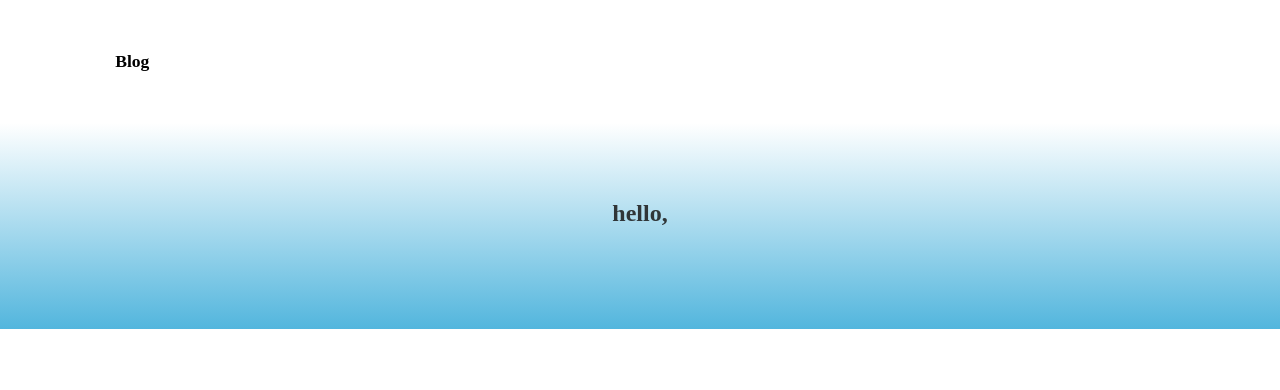
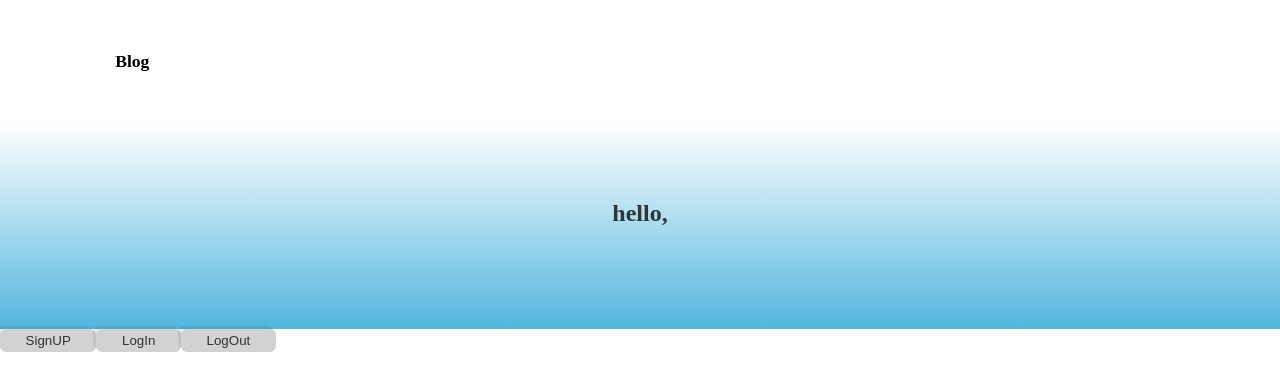
Before and after one commit to TimotheeGimbert/BLOG_React_WEB, a React (Create React App) app: page / in a window 1280 px wide. Shown: the top 390 px of the page. Built offline with nearby package versions, Linux system fonts and the light colour scheme.

Commit message:
not working

```diff
--- a/src/components/CardArticle.jsx
+++ b/src/components/CardArticle.jsx
@@ -12,8 +12,8 @@ const CardArticle = ( props ) => {
   }, []);
 
   const fetchAuthor = async (authorId) => {
-    const response = await APIManager.getAuthorName(authorId);
-    setAuthor(response);
+    //const response = await APIManager.getAuthorName(authorId);
+    //setAuthor(response);
   }
 
   return (
--- a/src/pages/Home.jsx
+++ b/src/pages/Home.jsx
@@ -16,6 +16,29 @@ const Home = () => {
     setArticles(response);
   }
 
+  const handleSignUp = async () => {
+    const authObject = { "user": {
+      "email": "test222@yopmail.com",
+      "password": "azerty"
+    }};
+    const response = await APIManager.signUp(authObject);
+    console.log(response);
+  }
+
+  const handleLogIn = async () => {
+    const authObject = { "user": {
+      "email": "test222@yopmail.com",
+      "password": "azerty"
+    }};
+    const response = await APIManager.logIn(authObject);
+    console.log(response);
+  }
+
+  const handleLogOut = async () => {
+    const response = await APIManager.logOut();
+    console.log(response);
+  }
+
 
   return (
     <div className='Home'>
@@ -25,6 +48,9 @@ const Home = () => {
          return <CardArticle article={article} key={index}/>
         })
       }
+      <button onClick={() => handleSignUp()}>SignUP</button>
+      <button onClick={() => handleLogIn()}>LogIn</button>
+      <button onClick={() => handleLogOut()}>LogOut</button>
     </div>
   );
 };
--- a/src/services/axiosMethods.js
+++ b/src/services/axiosMethods.js
@@ -18,10 +18,10 @@ export default class APIManager {
     const response = await API.get(API_URL);
     return response.data;
   }
-  static async getAuthorName(id) {
+/*   static async getAuthorName(id) {
     const response = await API.get(API_URL + `/users/${id}`);
     return response.data;
-  }
+  } */
   static async editArticle(id, newArticle) {
     const response = await API.put(API_URL + `/articles/${id}`, newArticle);
     return response.data;
@@ -30,4 +30,20 @@ export default class APIManager {
     const response = await API.delete(API_URL + `/articles/${id}`);
     return response.data;
   }
+  static async logIn(authObject) {
+    console.log(authObject)
+    const response = await API.post(API_URL + `/users/sign_in`, authObject);
+    console.log(response);
+    return response.data;
+  }
+  static async signUp(authObject) {
+    console.log(authObject)
+    const response = await API.post(API_URL + `/users`, authObject);
+    console.log(response);
+    return response.data;
+  }
+  static async logOut() {
+    const response = await API.delete(API_URL + `/users/sign_out`);
+    return response.data;
+  }
 }
```
